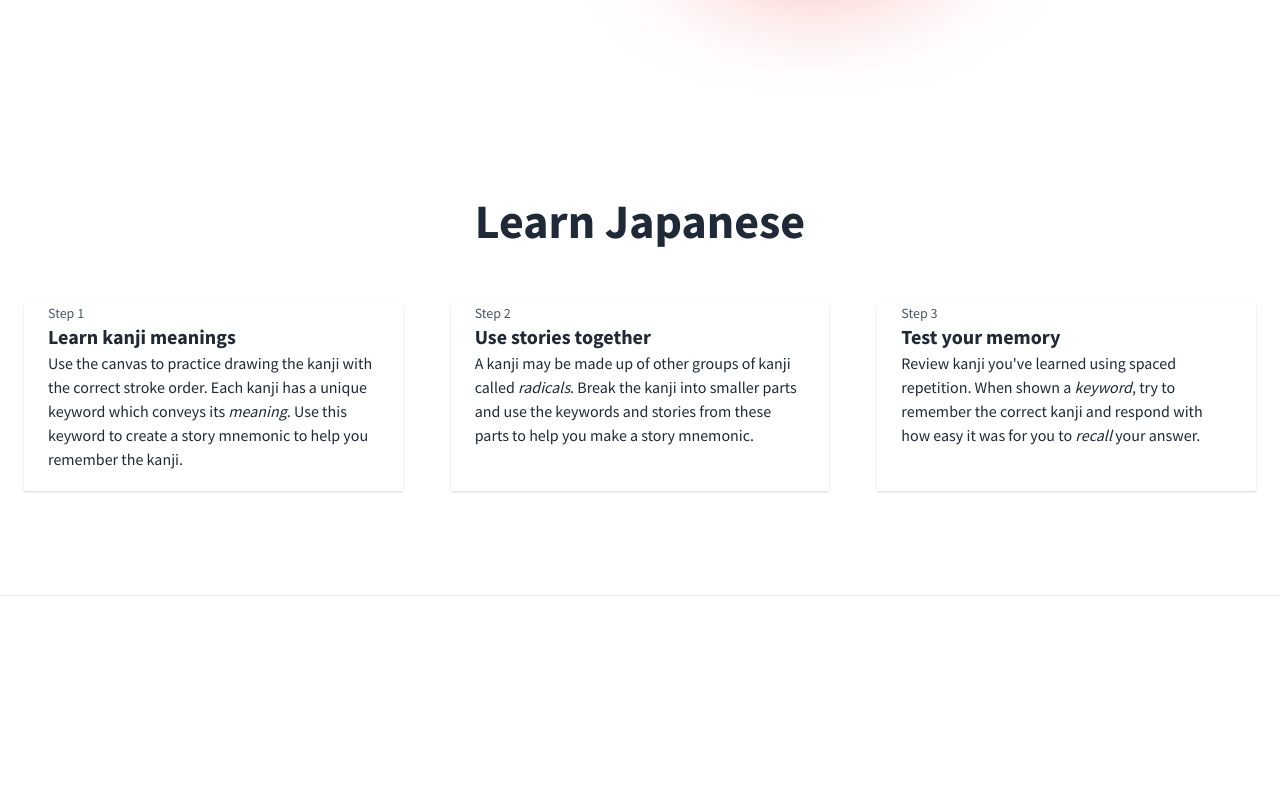
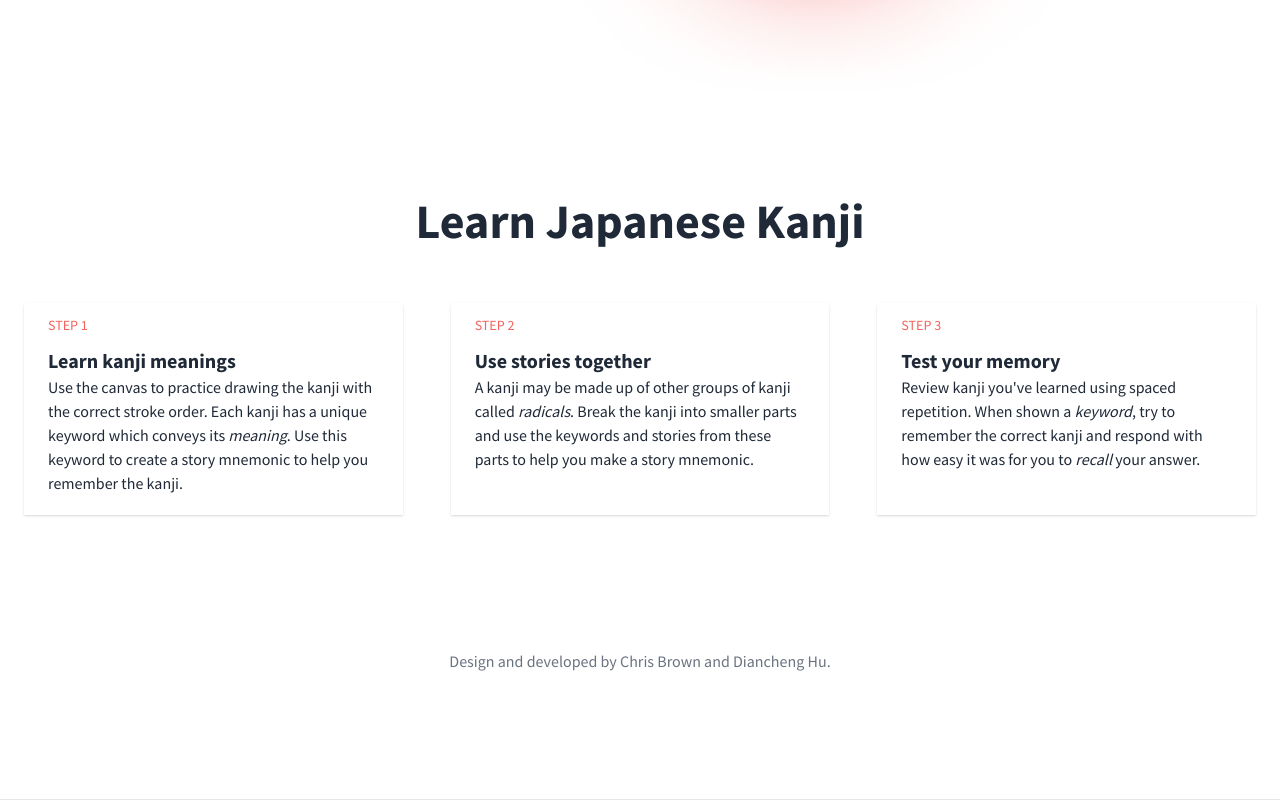
Before and after one commit to DekimasuApp/dekimasuapp.github.io, a plain HTML site: page index.html in a window 1280 px wide. Shown: the part 612-1412 px from the top of the page. Before the commit the page ends 1208 px from the top, so only its background shows below. Drawn offline with nearby package versions, Linux system fonts and the light colour scheme.

Commit message:
UI minor fix

```diff
--- a/index.html
+++ b/index.html
@@ -32,7 +32,7 @@
       <div class="container px-3 mx-auto flex flex-wrap flex-col md:flex-row items-center">
         <!--Left Col-->
         <div class="flex flex-col w-full md:w-2/5 justify-center items-start text-center md:text-left">
-          <p class="uppercase tracking-loose w-full">Introducing</p>
+          <p class="uppercase">Introducing</p>
           <h1 class="my-4 text-5xl font-bold leading-tight">
             Dekimasu!
           </h1>
@@ -50,7 +50,7 @@
     <section class="bg-white border-b py-8">
       <div class="container mx-auto flex flex-wrap pt-4 pb-12">
         <h1 class="w-full my-2 text-5xl font-bold leading-tight text-center text-gray-800">
-          Learn Japanese
+          Learn Japanese Kanji
         </h1>
         <div class="w-full mb-4">
           <div class="h-1 mx-auto gradient w-64 opacity-25 my-0 py-0 rounded-t"></div>
@@ -58,7 +58,7 @@
         <div class="w-full md:w-1/3 p-6 flex flex-col flex-grow flex-shrink">
           <div class="flex-1 bg-white rounded-t rounded-b-none overflow-hidden shadow">
             <a href="#" class="flex flex-wrap no-underline hover:no-underline">
-              <p class="w-full text-gray-600 text-xs md:text-sm px-6">
+              <p class="w-full text-gray-600 text-xs md:text-sm px-6 py-3 uppercase" style="color:#F3645D">
                 Step 1
               </p>
               <div class="w-full font-bold text-xl text-gray-800 px-6">
@@ -75,7 +75,7 @@
         <div class="w-full md:w-1/3 p-6 flex flex-col flex-grow flex-shrink">
           <div class="flex-1 bg-white rounded-t rounded-b-none overflow-hidden shadow">
             <a href="#" class="flex flex-wrap no-underline hover:no-underline">
-              <p class="w-full text-gray-600 text-xs md:text-sm px-6">
+              <p class="w-full text-gray-600 text-xs md:text-sm px-6 py-3 uppercase" style="color:#F3645D">
                 Step 2
               </p>
               <div class="w-full font-bold text-xl text-gray-800 px-6">
@@ -92,7 +92,7 @@
         <div class="w-full md:w-1/3 p-6 flex flex-col flex-grow flex-shrink">
           <div class="flex-1 bg-white rounded-t rounded-b-none overflow-hidden shadow">
             <a href="#" class="flex flex-wrap no-underline hover:no-underline">
-              <p class="w-full text-gray-600 text-xs md:text-sm px-6">
+              <p class="w-full text-gray-600 text-xs md:text-sm px-6 py-3 uppercase" style="color:#F3645D">
                 Step 3
               </p>
               <div class="w-full font-bold text-xl text-gray-800 px-6">
@@ -106,6 +106,12 @@
             </a>
           </div>
         </div>
+      </div>
+
+      <div class="container mx-auto flex flex-wrap pt-4 pb-12">
+        <h5 class="w-full my-2 leading-tight text-center text-gray-500 py-10">
+          Design and developed by Chris Brown and Diancheng Hu.
+        </h5>
       </div>
     <!-- jQuery if you need it
   <script src="https://cdnjs.cloudflare.com/ajax/libs/jquery/3.3.1/jquery.min.js"></script>
```
Also changed, not shown: 1 other file.
